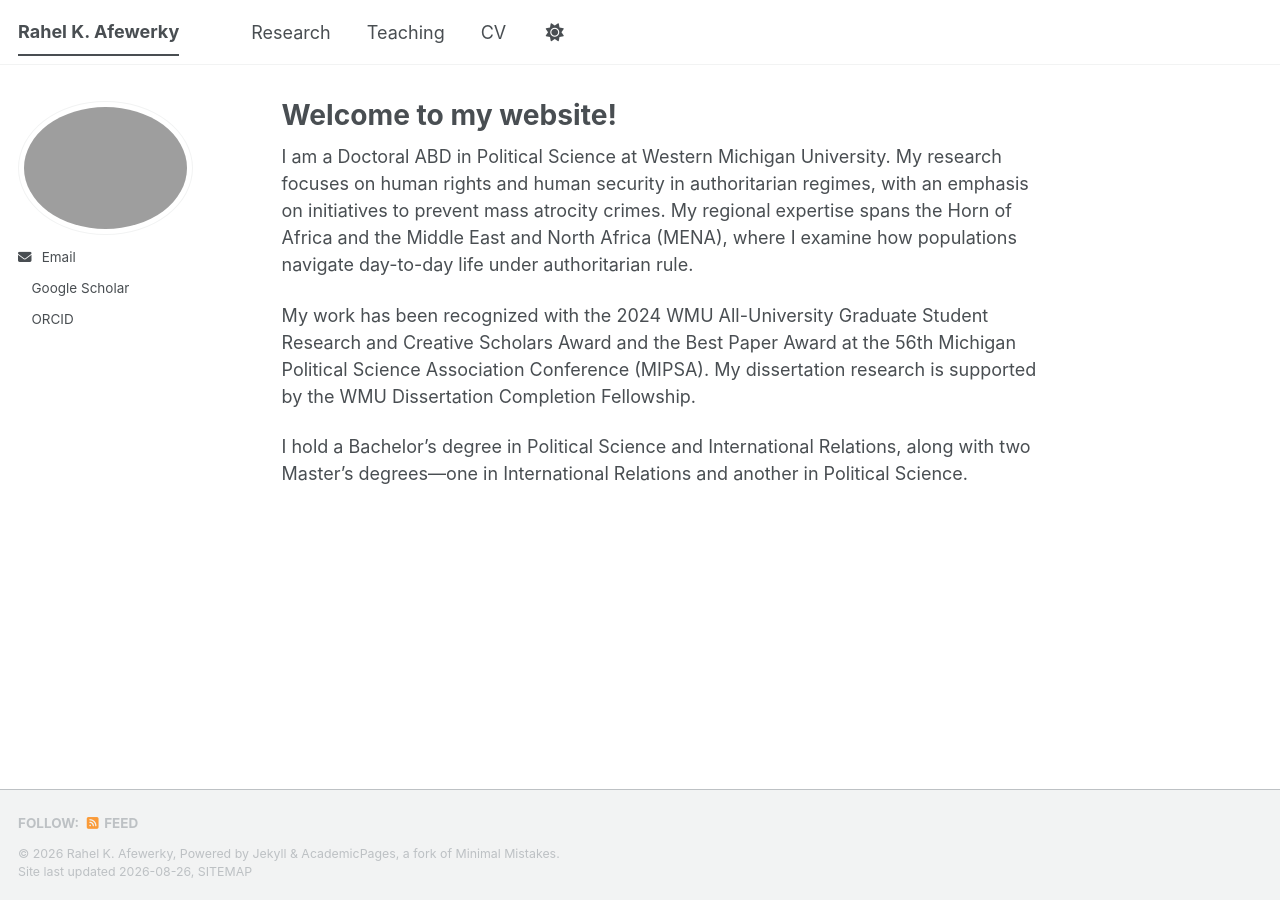
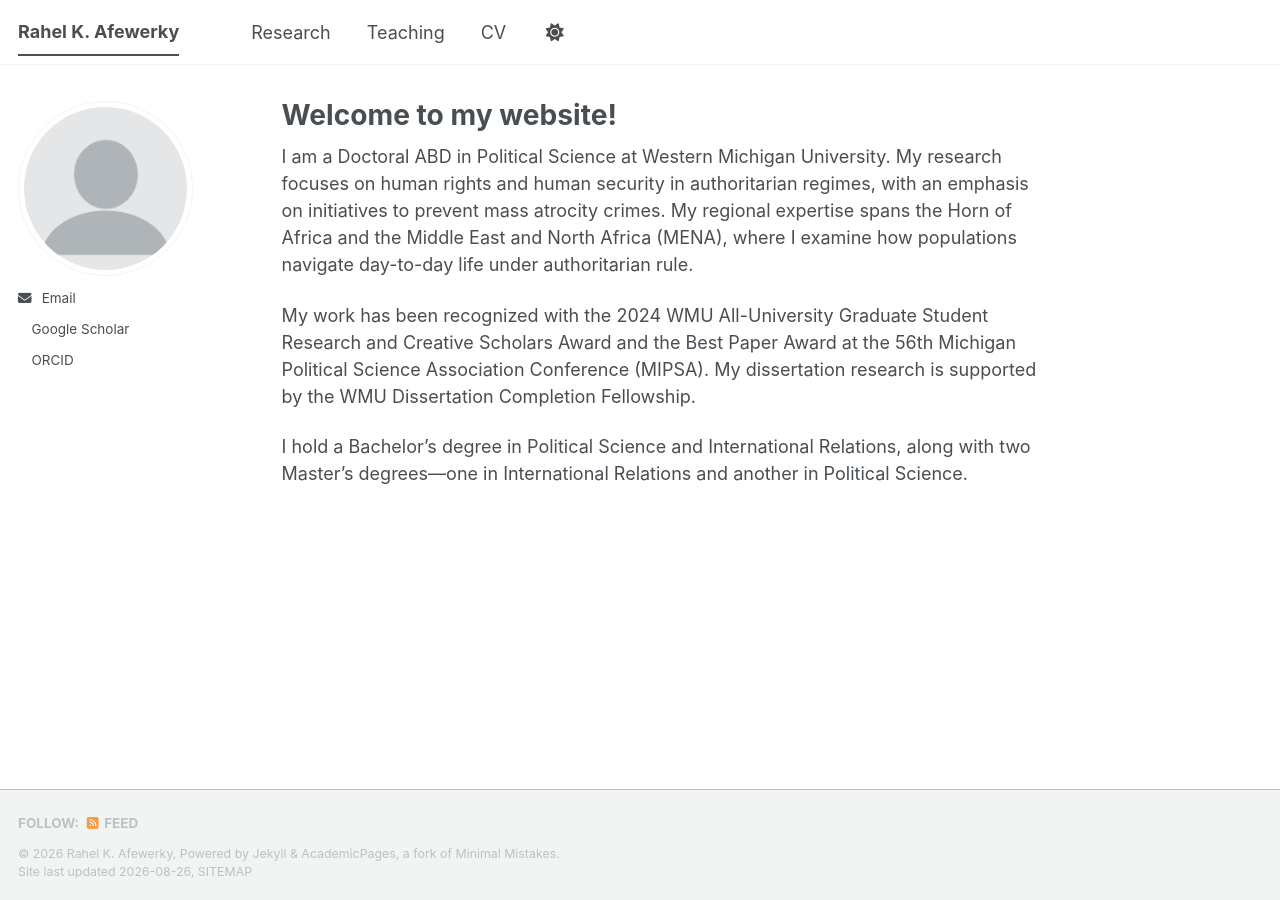
Before and after one commit to rahelafewerky/rahelafewerky.github.io, a Jekyll site: the page built from _pages/about.md, in a window 1280 px wide. Built offline with Jekyll 4.4.1, drawn with Linux system fonts in a browser that asks for light colours; a style sheet for code colours, icons or effects is not loaded.

Commit message:
Update _config.yml

```diff
--- a/_config.yml
+++ b/_config.yml
@@ -23,7 +23,7 @@ repository               : "rahelafewerky/rahelafewerky.github.io"
 #               Additional customization can be done by editing /_includes/author-profile.html
 author:
   # Biographic information
-  avatar           : (/profile.png)
+  avatar           : profile.png
   name             :
   pronouns         : # example: "she/her"
   bio              :
```
